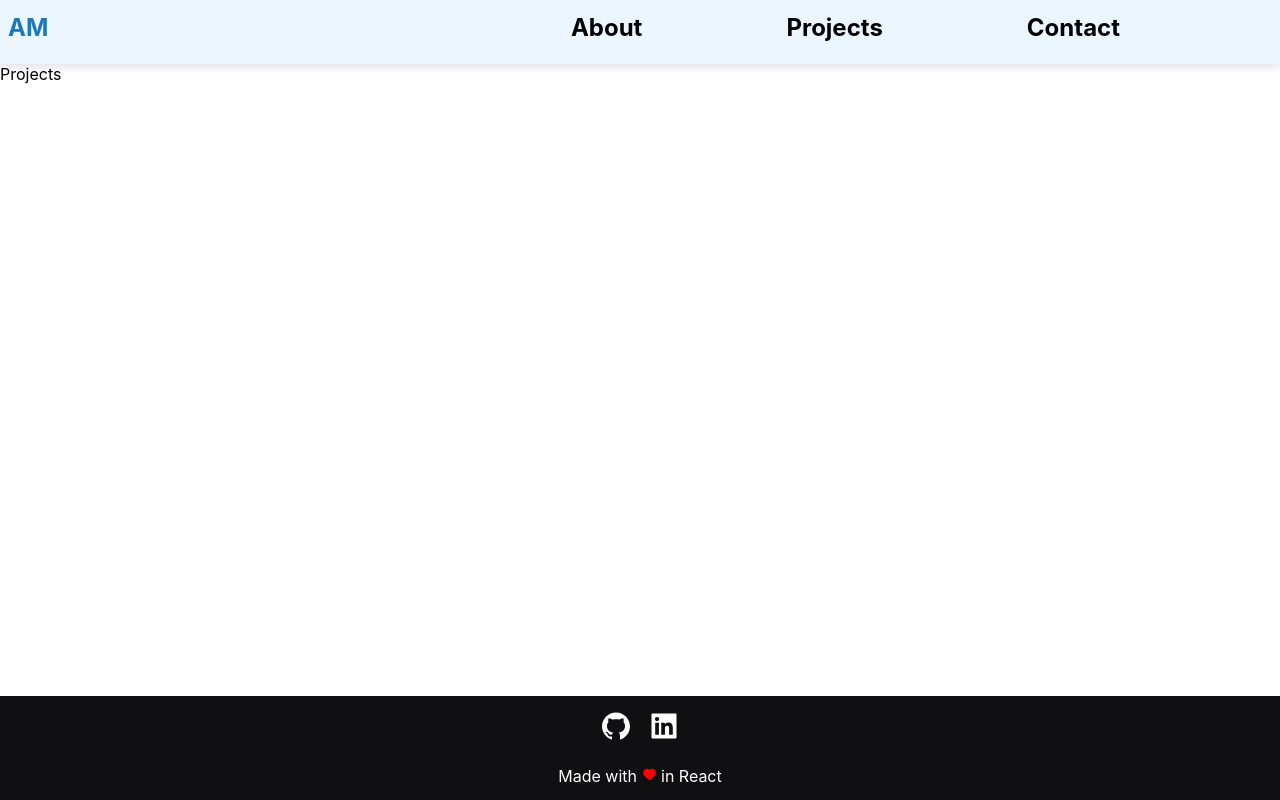
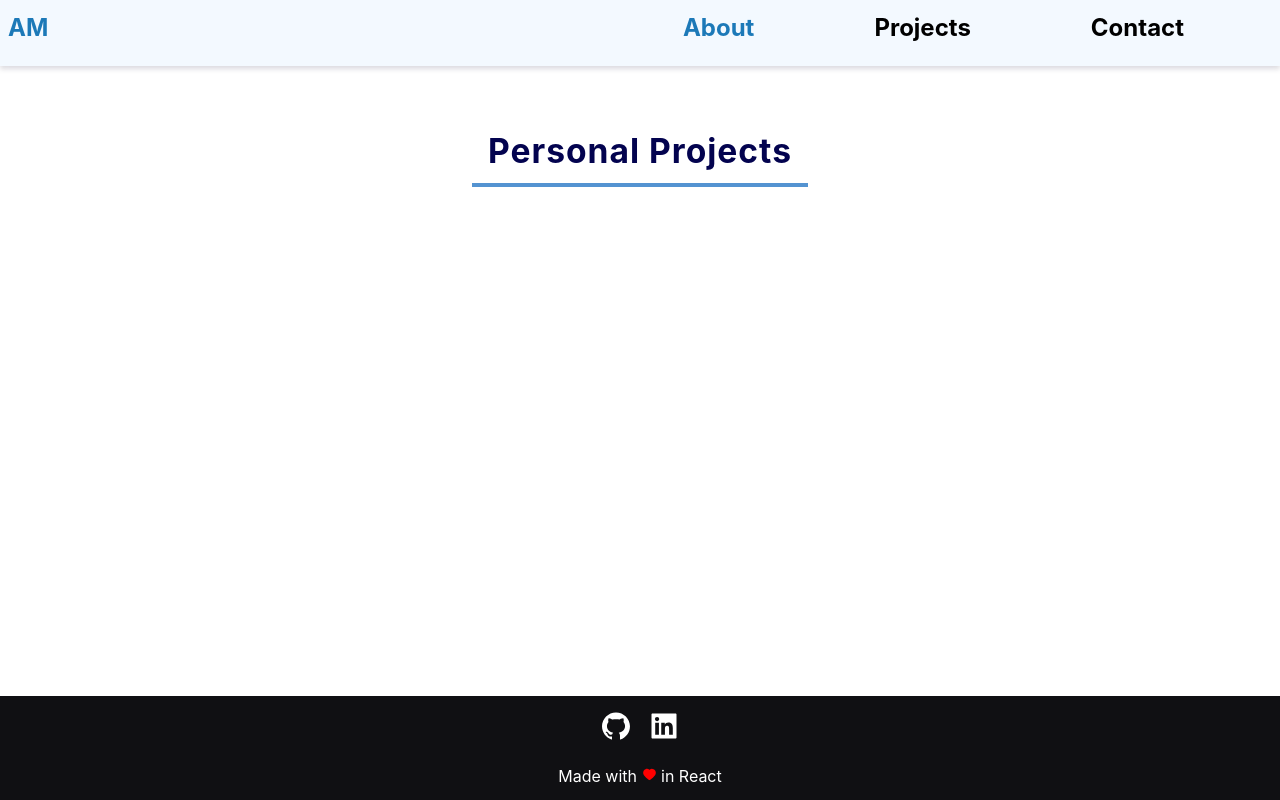
Before and after one commit to AryamanMishra/Portfolio-Website, a React (Create React App) app: page /projects in a window 1280 px wide. Built offline with nearby package versions, Linux system fonts and the light colour scheme.

Commit message:
updated nav

```diff
--- a/src/App.js
+++ b/src/App.js
@@ -5,7 +5,7 @@ import Navbar from './components/Navbar'
 import { BrowserRouter, Routes, Route } from "react-router-dom";
 import About from './components/About';
 import Contact from './components/Contact';
-import Projects from './components/Projects'
+import Projects from './components/Projects/Projects'
 
 const App = ()=> {
 	return (
--- a/src/components/Navbar.js
+++ b/src/components/Navbar.js
@@ -1,18 +1,30 @@
-import React from 'react'
+import React, {useState} from 'react'
 import '../styles/Navbar.css'
-import { Outlet, Link } from "react-router-dom";
-
+import { Link } from "react-router-dom";
+import navLinks from '../../src/data/navLinks'
 
 const Navbar = ()=> {
+    const [screenIndex,setScreenIndex] = useState(0)
+
     return (
         <div className='main-nav'>
             <Link to='/' className='home-link'><h2>AM</h2></Link>
             <div className='routes'>
-                <Link to='/about' className='nav-links'><h2>About</h2></Link>
-                <Link to='/projects' className='nav-links'><h2>Projects</h2></Link>
-                <Link to='/contact' className='nav-links'><h2>Contact</h2></Link>
+                {
+                    navLinks.map((link,idx)=> {
+                        return (
+                            <Link
+                                key={idx}
+                                to={'/' + link}
+                                className={`nav-links ${idx === screenIndex && 'active-screen'}`}
+                                onClick={()=>setScreenIndex(idx)}
+                            >
+                                <h1>{link}</h1>
+                            </Link>
+                        )
+                    })
+                }
             </div>
-            <Outlet />
         </div>
     )
 }
--- a/src/components/Projects.js
+++ /dev/null
@@ -1,12 +0,0 @@
-import React from 'react'
-
-
-const Projects = ()=> {
-    return (
-        <div>
-            Projects
-        </div>
-    )
-}
-
-export default Projects
--- /dev/null
+++ b/src/components/Projects/Projects.js
@@ -0,0 +1,26 @@
+import React from 'react'
+import '../../styles/Projects.css'
+import personal_projects  from '../../data/projects'
+
+const Projects = ()=> {
+
+    return (
+        <div className="main-projects">
+            <div className='title'>
+                <h1>Personal Projects</h1>
+                <div className='underline'></div>
+			</div>
+            <div className="center-projects">
+                <div className='btn-container'>
+                    {
+                        personal_projects.map((project,index)=> {
+
+                        })
+                    }
+				</div>
+            </div>
+        </div>
+    )
+}
+
+export default Projects
--- /dev/null
+++ b/src/data/navLinks.js
@@ -0,0 +1,6 @@
+const navLinks = [
+    'about',
+    'projects',
+    'contact'
+]
+export default navLinks
--- /dev/null
+++ b/src/data/projects.js
@@ -0,0 +1,46 @@
+const personal_projects = [
+    {
+        "id":"1",
+        "name":"Higher Lower GTAO",
+        "desc":"Hii",
+        "tag": "React"
+    },
+    {
+        "id":"2",
+        "name":"Portfolio Website",
+        "desc":"Hii",
+        "tag": "React"
+    },
+    {
+        "id":"3",
+        "name":"Basic React Projects",
+        "desc":"Hii",
+        "tag": "React"
+    },
+    {
+        "id":"4",
+        "name":"QR Code Scanner",
+        "desc":"Hii",
+        "tag": "React Native"
+    },
+    {
+        "id":"5",
+        "name":"WhatsApp-Bottom-Tab-UI-RN",
+        "desc":"Hii",
+        "tag": "React Native"
+    },
+    {
+        "id":"5",
+        "name":"To do List Application",
+        "desc":"Hii",
+        "tag": "React Native"
+    },
+    {
+        "id":"6",
+        "name":"BlogApp",
+        "desc":"Hii",
+        "tag": "NodeJS"
+    },
+]
+
+export default personal_projects
--- a/src/styles/Footer.css
+++ b/src/styles/Footer.css
@@ -13,6 +13,8 @@
 
 .links {
     display: flex;
+    align-items: center;
+    justify-content: center;
     gap: 1em;
 }
 .links a {
--- a/src/styles/Navbar.css
+++ b/src/styles/Navbar.css
@@ -1,11 +1,11 @@
 
 .main-nav {
-    background-color: rgba(173, 216, 251, 0.25);
+    background-color: rgba(173, 216, 251, 0.15);
     display: flex;
     flex-direction: row;
     justify-content:space-between;
-    height: 4em;
-    box-shadow: rgba(17, 12, 46, 0.15) 0px 2px 10px 0px;
+    height: 4.1em;
+    box-shadow: rgba(17, 12, 46, 0.15) 0px 3px 5px 0px;
 }
 
 .home-link {
@@ -21,8 +21,8 @@
 .routes {
     display: flex;
     flex-direction: row;
-    gap: 9em;
-    padding-right: 10em;
+    gap: 7.5em;
+    padding-right: 6em;
     padding-top: 0.8em;
     padding-bottom: 1em;
 }
@@ -31,6 +31,11 @@
     text-decoration: none;
     color: black;
 }
+.nav-links h1 {
+    font-size: 1.5em;
+    text-transform: capitalize;
+}
+
 
 .nav-links:hover {
     color: rgb(28, 121, 184);
@@ -50,3 +55,7 @@
 .nav-links:hover::after {
     width: 100%;
 }
+
+.active-screen {
+    color: rgb(28, 121, 184);
+}
--- /dev/null
+++ b/src/styles/Projects.css
@@ -0,0 +1,21 @@
+.title {
+	display: flex;
+    align-items: center;
+    justify-content: center;
+    flex-direction: column;
+    margin-top: 4em;
+    gap: 0.75em;
+}
+
+.title h1 {
+	font-family: 'Inter', sans-serif;
+	letter-spacing: 1px;
+	color: rgb(3, 3, 79);
+	font-size: 2.1rem;
+}
+
+.underline {
+	height: 0.25rem;
+	width: 21rem;
+	background-color: rgb(84, 147, 209);
+}
```
Also changed, not shown: src/components/Projects/ProjectCard.js (added).
